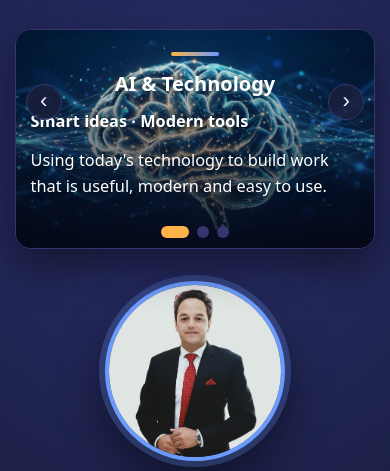
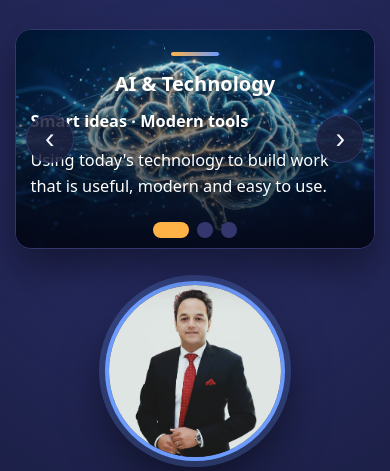
Before and after one commit to umersajid11/umer-website, a PHP site: page / in a window 390 px wide. Shown: the part 152-623 px from the top of the page. Run offline with PHP 8.4, Linux system fonts and the light colour scheme; data comes from the database, SQL or seed files in the repository; data that the repository does not hold is empty; some libraries are stand-ins or nearby versions.

Commit message:
Update css/style.css (v10-plus)
Added mobile slider support with larger tap targets.

```diff
--- a/css/style.css
+++ b/css/style.css
@@ -605,3 +605,14 @@ img { max-width: 100%; }
 @media (max-width: 720px) {
   .profile-photo img { width: 180px; height: 180px; }
 }
+
+/* ================= v10.1 — mobile slider: swipe + big tap targets =================
+   The slider had no swipe support, so on a phone it only moved on
+   auto-advance or a small arrow tap and felt stuck. Arrows and dots
+   are now bigger on mobile and sit above the slide text. */
+.slide-arrow, .slide-dot { touch-action: manipulation; }
+@media (max-width: 720px) {
+  .slide-arrow { top: 50%; width: 48px; height: 48px; font-size: 1.8rem; }
+  .slide-dot { width: 16px; height: 16px; }
+  .slide-dot.is-active { width: 36px; }
+}
```
